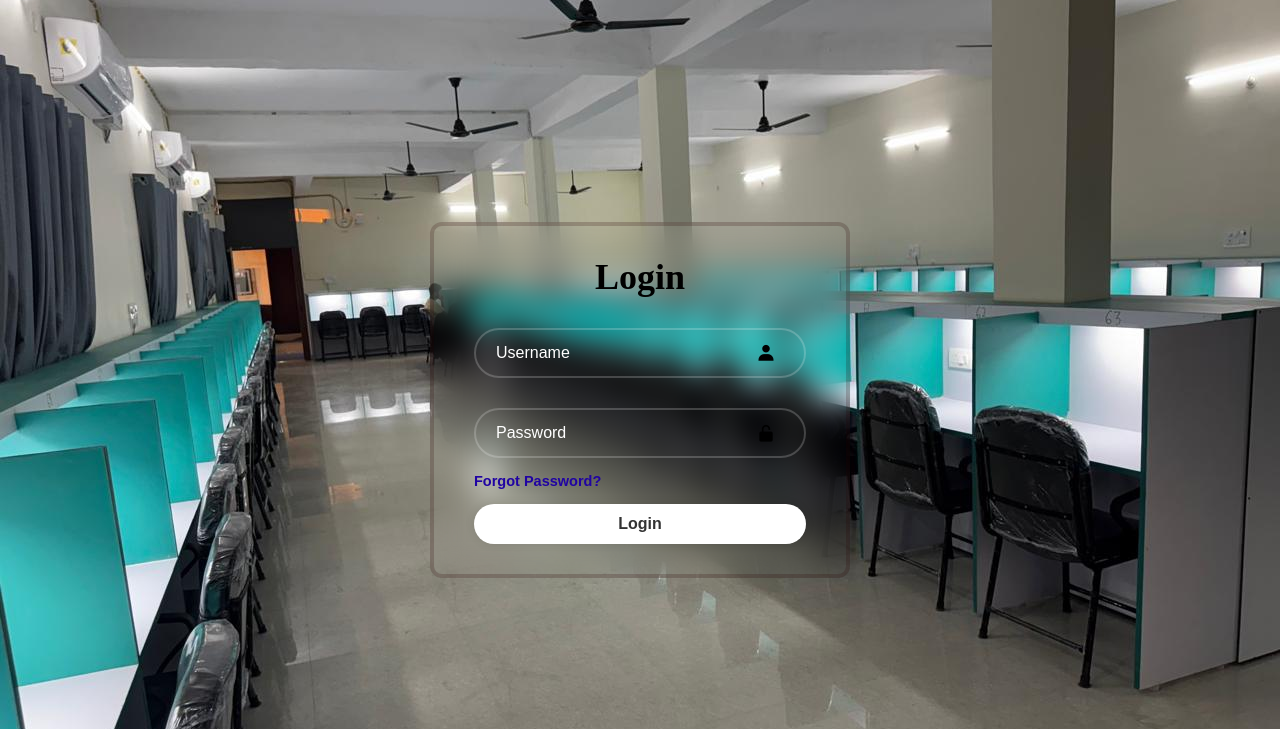
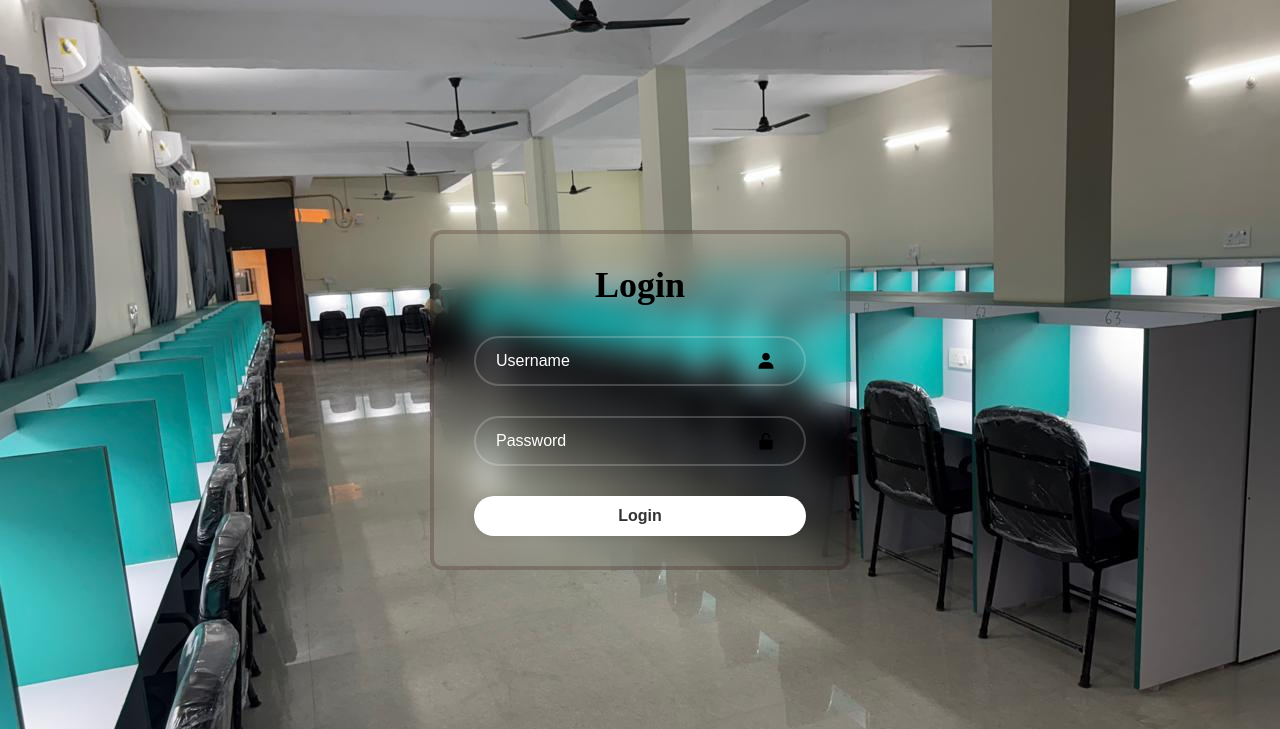
Before and after one commit to codersSaurabh/Shiva-Kunj-Library-, a Django app: page /admin-login/ in a window 1280 px wide. Shown: the top 729 px of the page. Run offline with Django 5.2, Linux system fonts and the light colour scheme.

Commit message:
Update admin-login.html

```diff
--- a/MyLibrary/main/templates/main/admin-login.html
+++ b/MyLibrary/main/templates/main/admin-login.html
@@ -22,10 +22,7 @@
                 <input type="password" placeholder="Password" name='password' required >
                 <i class='bx bxs-lock-open-alt' ></i>
             </div>
-            <div class="remember-forgot">
-               <!-- <label><input type="checkbox">Remember Me</label>-->
-                <a href="/forgetAdmin/">Forgot Password?</a>
-            </div>
+
             <button type="submit" class="btn">Login</button>
 
         </form>
```
